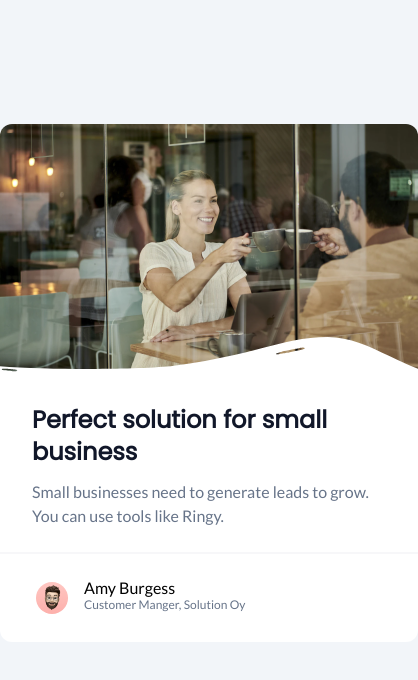
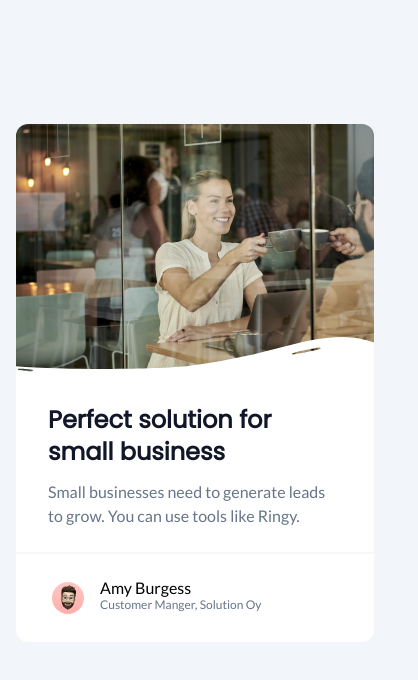
Before and after one commit to younessbennaj/business-blog-card, a plain HTML site: page index.html in a window 390 px wide. Shown: the whole page, 418 px wide, since content can reach past the window. Drawn offline with Linux system fonts and the light colour scheme.

Commit message:
fix: fix spacing on mobile

```diff
--- a/css/style.css
+++ b/css/style.css
@@ -1,12 +1,18 @@
 :root {
-  --light: #F2F5F9;
-  --white: #FFFFFF;
+  --light: #f2f5f9;
+  --white: #ffffff;
   --dark: #111729;
   --grey: #677489;
 }
 
 /* Reset some default styles */
-body, h1, h2, h3, p, ul, li {
+body,
+h1,
+h2,
+h3,
+p,
+ul,
+li {
   margin: 0;
   padding: 0;
 }
@@ -22,8 +28,9 @@ a {
 
 body {
   background-color: var(--light);
+  padding: 16px;
   padding-top: 124px;
-  font-family: 'Lato', sans-serif;
+  font-family: "Lato", sans-serif;
 }
 
 h3 {
@@ -31,13 +38,13 @@ h3 {
   margin-bottom: 12px;
   font-size: 24px;
   line-height: 32px;
-  font-family: 'Poppins', sans-serif;
+  font-family: "Poppins", sans-serif;
 }
 
 .card {
   background-color: var(--white);
   border-radius: 12px;
-  width: 418px;
+  max-width: 420px;
   margin: 0 auto;
   overflow: hidden;
 }
```
